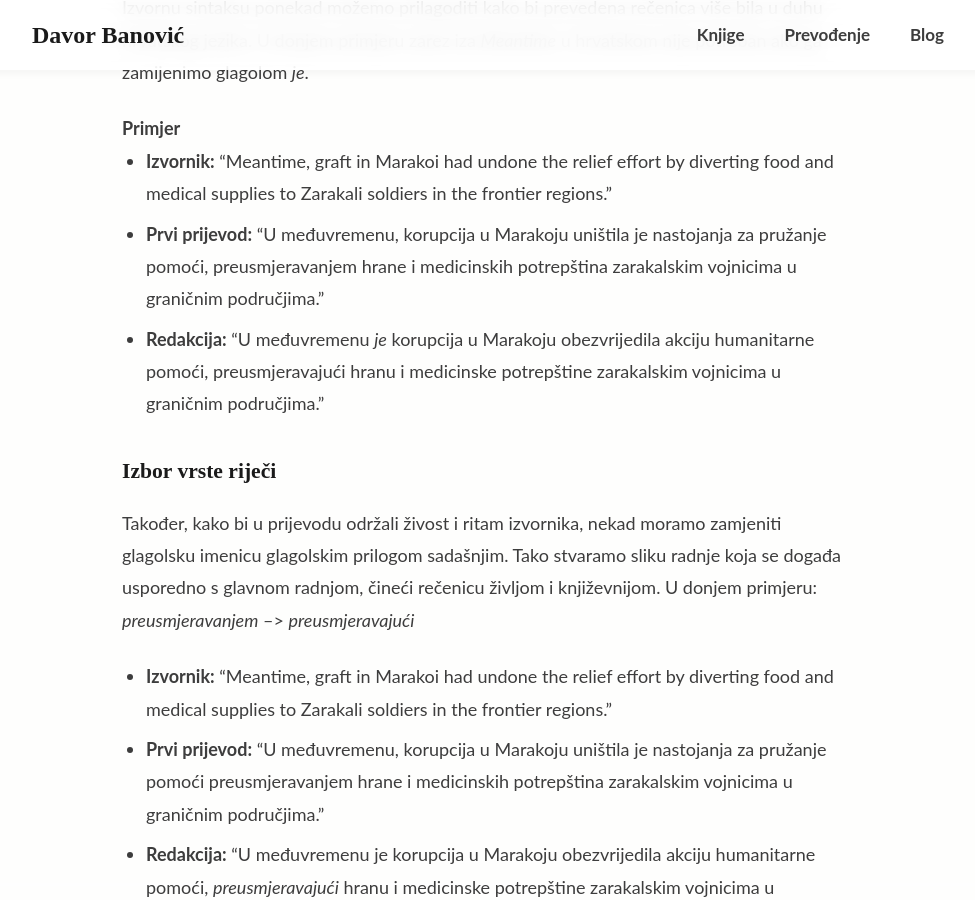
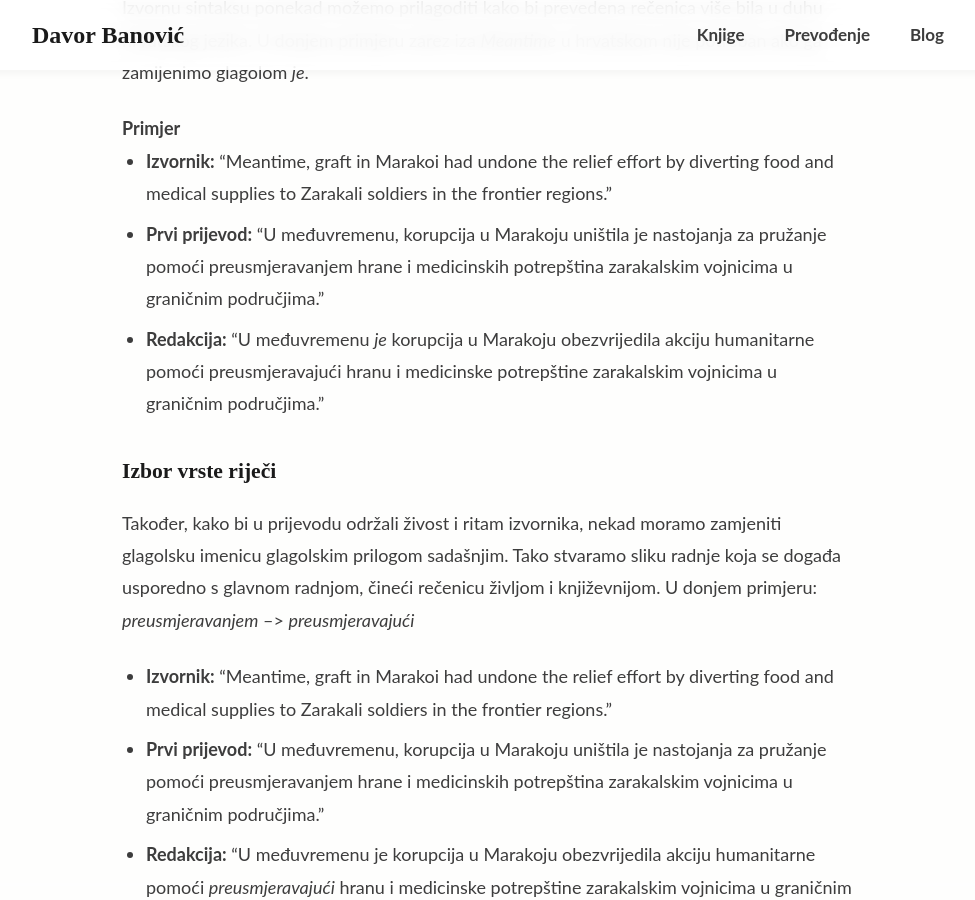
Before and after one commit to banovotz/banovotz.github.io, a Jekyll site: the page built from _posts/2026-08-26-ceste-zamke-u-knjizevnom-prevodenju.md, in a window 1280 px wide and 900 px high, scrolled down 1834 px. Shown: the whole window, without its empty margins (152-1127 px from the left). Built offline with Jekyll 4.4.1, drawn with Linux system fonts in a browser that asks for light colours; some of the changed text lies outside the part shown.

```diff
--- a/_posts/2026-08-26-ceste-zamke-u-knjizevnom-prevodenju.md
+++ b/_posts/2026-08-26-ceste-zamke-u-knjizevnom-prevodenju.md
@@ -41,8 +41,8 @@ Izvornu sintaksu ponekad možemo prilagoditi kako bi prevedena rečenica više b
 
 #### Primjer
 * **Izvornik:** "Meantime, graft in Marakoi had undone the relief effort by diverting food and medical supplies to Zarakali soldiers in the frontier regions."
-* **Prvi prijevod:** "U međuvremenu, korupcija u Marakoju uništila je nastojanja za pružanje pomoći, preusmjeravanjem hrane i medicinskih potrepština zarakalskim vojnicima u graničnim područjima."
-* **Redakcija:** "U međuvremenu *je* korupcija u Marakoju obezvrijedila akciju humanitarne pomoći, preusmjeravajući hranu i medicinske potrepštine zarakalskim vojnicima u graničnim područjima."
+* **Prvi prijevod:** "U međuvremenu, korupcija u Marakoju uništila je nastojanja za pružanje pomoći preusmjeravanjem hrane i medicinskih potrepština zarakalskim vojnicima u graničnim područjima."
+* **Redakcija:** "U međuvremenu *je* korupcija u Marakoju obezvrijedila akciju humanitarne pomoći preusmjeravajući hranu i medicinske potrepštine zarakalskim vojnicima u graničnim područjima."
 
 ### Izbor vrste riječi
 
@@ -50,7 +50,7 @@ Također, kako bi u prijevodu održali živost i ritam izvornika, nekad moramo z
 
 * **Izvornik:** "Meantime, graft in Marakoi had undone the relief effort by diverting food and medical supplies to Zarakali soldiers in the frontier regions."
 * **Prvi prijevod:** "U međuvremenu, korupcija u Marakoju uništila je nastojanja za pružanje pomoći preusmjeravanjem hrane i medicinskih potrepština zarakalskim vojnicima u graničnim područjima."
-* **Redakcija:** "U međuvremenu je korupcija u Marakoju obezvrijedila akciju humanitarne pomoći, *preusmjeravajući* hranu i medicinske potrepštine zarakalskim vojnicima u graničnim područjima."
+* **Redakcija:** "U međuvremenu je korupcija u Marakoju obezvrijedila akciju humanitarne pomoći *preusmjeravajući* hranu i medicinske potrepštine zarakalskim vojnicima u graničnim područjima."
 
 ### Izbor odgovarajuće riječi
 
@@ -59,6 +59,6 @@ Semantika ponekad zahtijeva da riječ ne prevedemo prvim ekvivalentom iz hrvatsk
 #### Primjer
 * **Izvornik:** "Meantime, graft in Marakoi had undone the relief effort by diverting food and medical supplies to Zarakali soldiers in the frontier regions."
 * **Prvi prijevod:** "U međuvremenu, korupcija u Marakoju uništila je nastojanja za pružanje pomoći preusmjeravanjem hrane i medicinskih potrepština zarakalskim vojnicima u graničnim područjima."
-* **Redakcija:** "U međuvremenu je korupcija u Marakoju *obezvrijedila* akciju humanitarne pomoći, preusmjeravajući hranu i medicinske potrepštine zarakalskim vojnicima u graničnim područjima."
+* **Redakcija:** "U međuvremenu je korupcija u Marakoju *obezvrijedila* akciju humanitarne pomoći preusmjeravajući hranu i medicinske potrepštine zarakalskim vojnicima u graničnim područjima."
 
 Književni prijevodi rijetko događaju u prvom prolazu. Književno prevođenje zahtijeva neprestano vaganje između vjernosti izvorniku i prirodnog ritma ciljnog jezika koji ima svoja vlastita obilježja. Prevoditelj je dužan izvorniku, ali je dužan vladati finesama jezika na koji prevodi. Na kraju, upravo te sitne finese u izboru riječi, sintaksi i ritmu pretvaraju test prijevoda koji se samo čita u onaj u kojem se zaista uživa.
```
